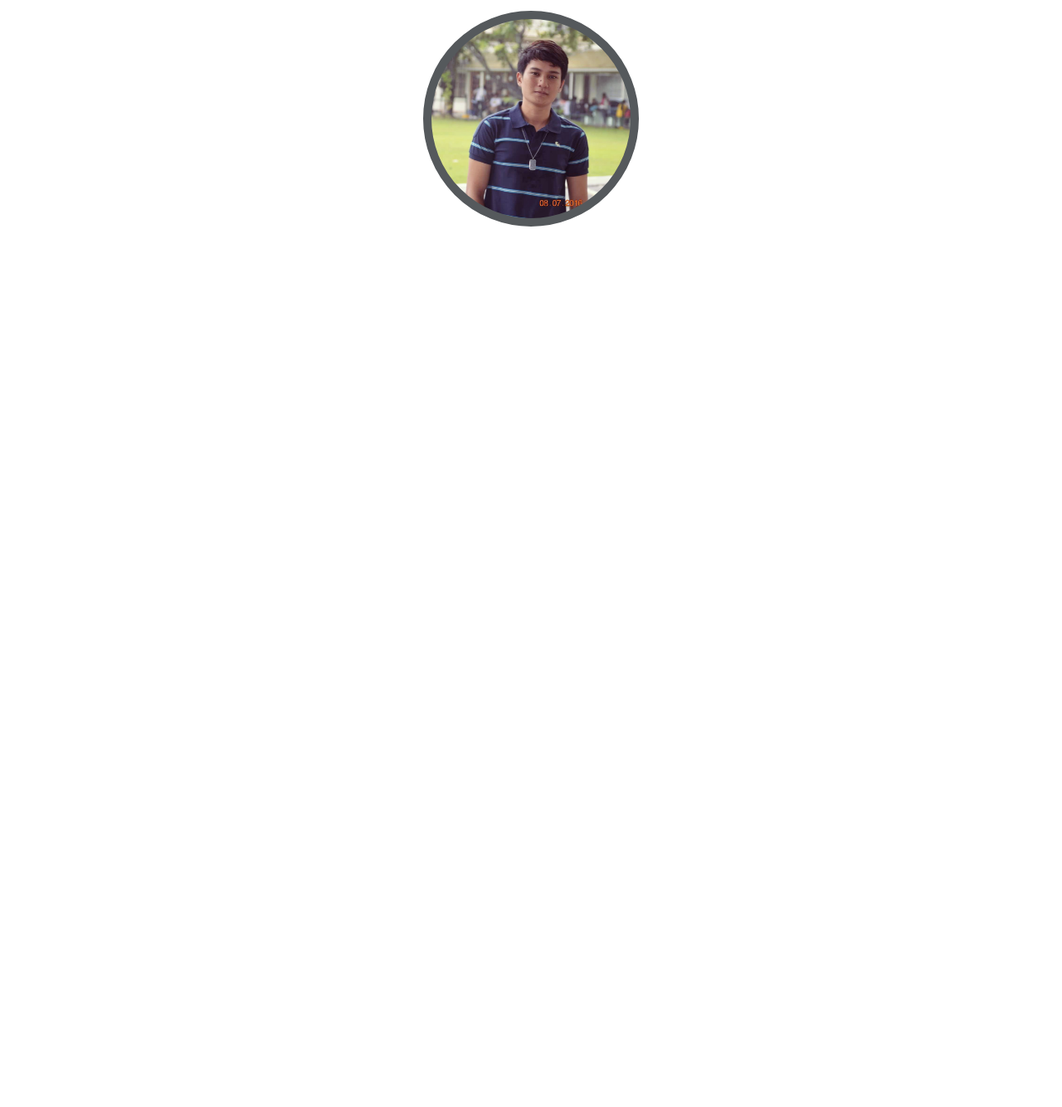
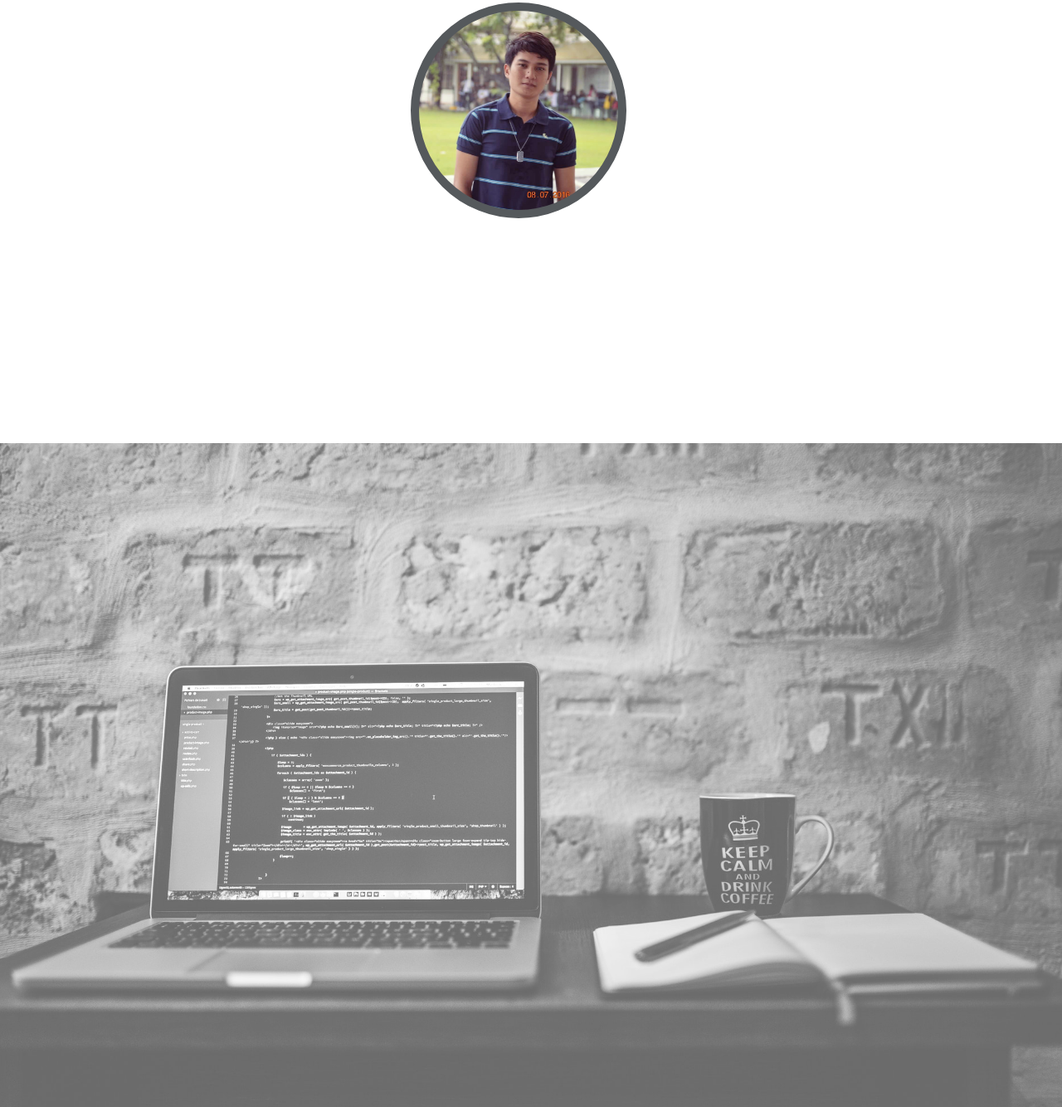
Before and after one commit to marclesterlagunday/portfolio, a plain HTML site: page index.html in a window 1280 px wide. Shown: the part 266-1600 px from the top of the page at 83% size. Before the commit the page ends 800 px from the top, so only its background shows below. Drawn offline with nearby package versions, Linux system fonts and the light colour scheme.

Commit message:
parallax testing

```diff
--- a/css/style.css
+++ b/css/style.css
@@ -1,3 +1,8 @@
+body, html{
+	height: 100%;
+	margin: 0;
+}
+
 .navbar{
 	padding: 0.3em 2em;
 }
@@ -50,3 +55,19 @@
 .visibility-hidden{
 	visibility: hidden;
 }
+
+#home{
+	background-color: #fff;
+}
+
+.about{
+	margin-top: 100vh;
+	background-image: url('../images/negative-space.jpg');
+	min-height: 100%;
+	position: relative;
+	opacity: 0.70;
+	background-position: center;
+	background-size: cover;
+	background-repeat: no-repeat;
+	background-attachment: fixed;
+}
--- a/index.html
+++ b/index.html
@@ -6,6 +6,12 @@
 	<meta charset="utf-8">
 	<meta name="viewport" content="width=device-width, initial-scale=1.0">
 	<meta http-equiv="X-UA-Compatible" content="ie=edge">
+	<!-- Chrome, Firefox OS and Opera -->
+    <meta name="theme-color" content="#f68620">
+    <!-- Windows Phone -->
+    <meta name="msapplication-navbutton-color" content="#f68620">
+    <!-- iOS Safari -->
+    <meta name="apple-mobile-web-app-status-bar-style" content="#f68620">
 
 	<title>Marc Lester Lagunday</title>
 
@@ -23,7 +29,7 @@
 <body>
 
 	<!-- Navbar -->
-	<nav class="navbar navbar-expand-lg navbar-light bg-light">
+	<nav class="navbar navbar-expand-lg navbar-light bg-light fixed-top">
 		<a class="navbar-brand" href="#">
 			<img class="navbar-logo" src="images/mllogo-black.png">
 		</a>
@@ -53,13 +59,17 @@
 	</nav>
 
 	<!-- Home -->
-	<section id="#home">
+	<div id="#home" class="row">
 		<div class="primary-header">
 			<p class="primary-greeting visibility-hidden">Hi I'm Lester!</p>
 			<p class="primary-intro visibility-hidden">Creating a website is my art. Designing and Coding is my hobby.</p>
 			<div class="primary-image visibility-hidden"></div>
 		</div>
-	</section>
+	</div>
+
+	<div class="about row parallax-effect">
+
+	</div>
 
 	<script type="text/javascript" src="js/main.js"></script>
 </body>
--- a/js/main.js
+++ b/js/main.js
@@ -14,4 +14,12 @@ $(document).ready(function(){
 		.removeClass('visibility-hidden')
 		.addClass('animate__animated animate__flipInY');
 	}, 1800);
+	responsive_css();
 });
+
+function responsive_css(){
+	let primary_header_margin_top = $(".primary-header").css('margin-top').replace(/[^0-9]/g,'');
+	let navbar_height = $("nav").height();
+
+	$(".primary-header").css('margin-top',  (parseInt(primary_header_margin_top) + parseInt(navbar_height)) + "px");
+}
```
Also changed, not shown: images/negative-space.jpg (added).
